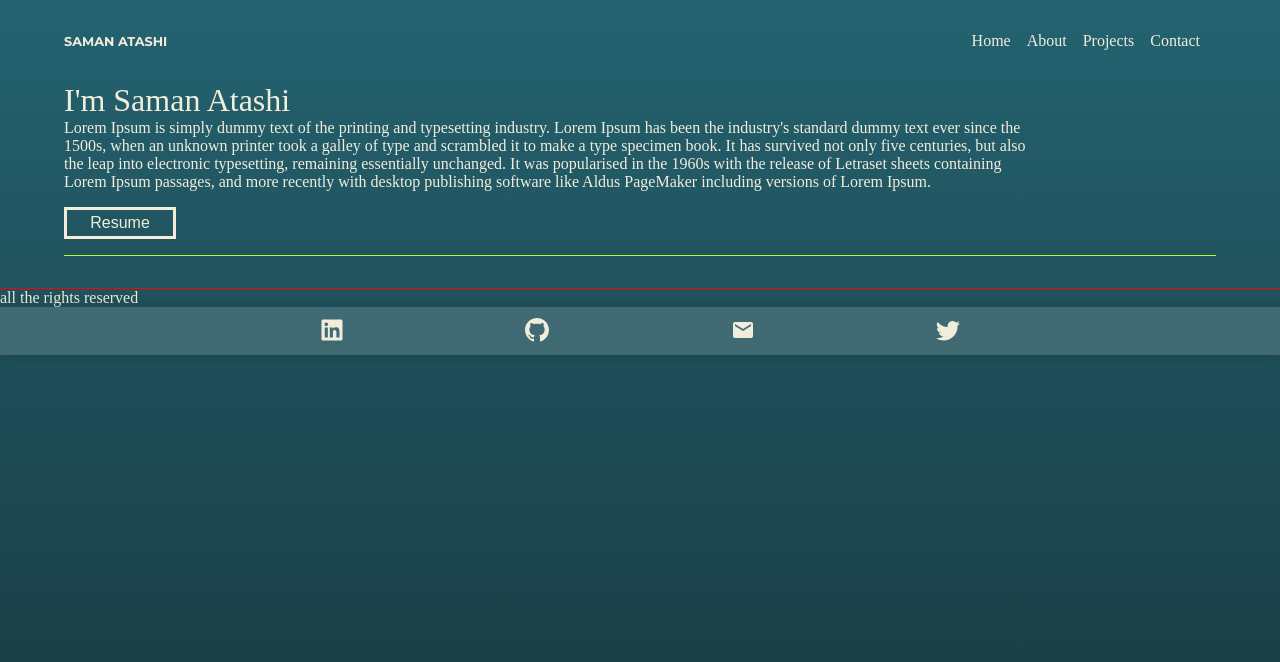
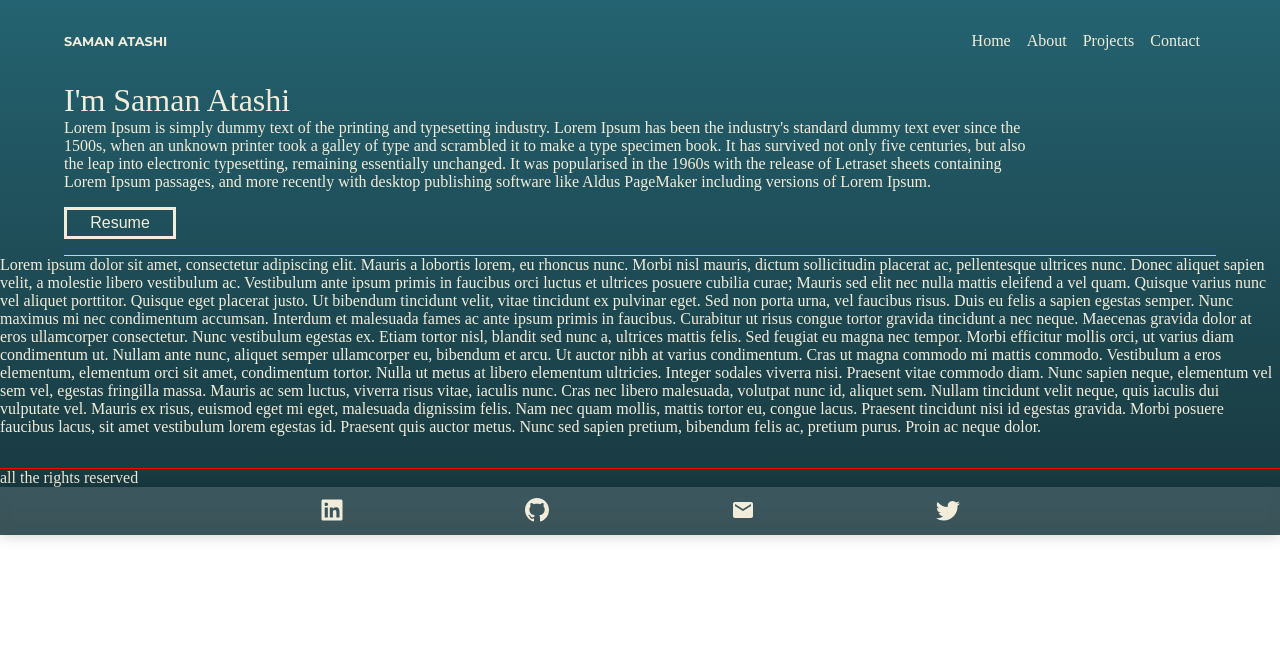
Before and after one commit to SamanAtashi/Portfolio-V.1, a React (Create React App) app: page / in a window 1280 px wide. Shown: the top 662 px of the page. Built offline with nearby package versions, Linux system fonts and the light colour scheme.

Commit message:
Add About files

```diff
--- /dev/null
+++ b/src/Components/About/About.js
@@ -0,0 +1,43 @@
+import React from 'react';
+
+const About = () => {
+	return (
+		<p>
+			Lorem ipsum dolor sit amet, consectetur adipiscing elit.
+			Mauris a lobortis lorem, eu rhoncus nunc. Morbi nisl mauris,
+			dictum sollicitudin placerat ac, pellentesque ultrices nunc.
+			Donec aliquet sapien velit, a molestie libero vestibulum ac.
+			Vestibulum ante ipsum primis in faucibus orci luctus et
+			ultrices posuere cubilia curae; Mauris sed elit nec nulla
+			mattis eleifend a vel quam. Quisque varius nunc vel aliquet
+			porttitor. Quisque eget placerat justo. Ut bibendum tincidunt
+			velit, vitae tincidunt ex pulvinar eget. Sed non porta urna,
+			vel faucibus risus. Duis eu felis a sapien egestas semper.
+			Nunc maximus mi nec condimentum accumsan. Interdum et
+			malesuada fames ac ante ipsum primis in faucibus. Curabitur ut
+			risus congue tortor gravida tincidunt a nec neque. Maecenas
+			gravida dolor at eros ullamcorper consectetur. Nunc vestibulum
+			egestas ex. Etiam tortor nisl, blandit sed nunc a, ultrices
+			mattis felis. Sed feugiat eu magna nec tempor. Morbi efficitur
+			mollis orci, ut varius diam condimentum ut. Nullam ante nunc,
+			aliquet semper ullamcorper eu, bibendum et arcu. Ut auctor
+			nibh at varius condimentum. Cras ut magna commodo mi mattis
+			commodo. Vestibulum a eros elementum, elementum orci sit amet,
+			condimentum tortor. Nulla ut metus at libero elementum
+			ultricies. Integer sodales viverra nisi. Praesent vitae
+			commodo diam. Nunc sapien neque, elementum vel sem vel,
+			egestas fringilla massa. Mauris ac sem luctus, viverra risus
+			vitae, iaculis nunc. Cras nec libero malesuada, volutpat nunc
+			id, aliquet sem. Nullam tincidunt velit neque, quis iaculis
+			dui vulputate vel. Mauris ex risus, euismod eget mi eget,
+			malesuada dignissim felis. Nam nec quam mollis, mattis tortor
+			eu, congue lacus. Praesent tincidunt nisi id egestas gravida.
+			Morbi posuere faucibus lacus, sit amet vestibulum lorem
+			egestas id. Praesent quis auctor metus. Nunc sed sapien
+			pretium, bibendum felis ac, pretium purus. Proin ac neque
+			dolor.
+		</p>
+	);
+};
+
+export default About;
--- a/src/Container/Main.js
+++ b/src/Container/Main.js
@@ -1,4 +1,5 @@
 import React from 'react';
+import About from '../Components/About/About';
 import Home from '../Components/Home/Home';
 import Navbar from '../Components/Navbar/Navbar';
 import GlassLinks from './GlassLinks/GlassLinks';
@@ -10,6 +11,7 @@ class Main extends React.Component {
 				<Navbar />
 				<main>
 					<Home />
+					<About />
 				</main>
 				<footer
 					style={{
--- a/src/index.css
+++ b/src/index.css
@@ -15,7 +15,7 @@ li {
 
 body {
 	width: 100vw;
-	height: 100vh;
+	height: 100%;
 
 	background-image: linear-gradient(
 		to top,
@@ -26,6 +26,8 @@ body {
 		#246371
 	);
 	color: #f2eddb;
+	background-repeat: no-repeat;
+	background-size: cover;
 }
 
 #root {
@@ -36,5 +38,5 @@ body {
 :root {
 	--main-1-color: #1f454e;
 	--main-2-color: #f2eddb;
-	--main-3-color: #e19251;;
+	--main-3-color: #e19251;
 }
```
Also changed, not shown: src/Components/About/About.module.css (added).
